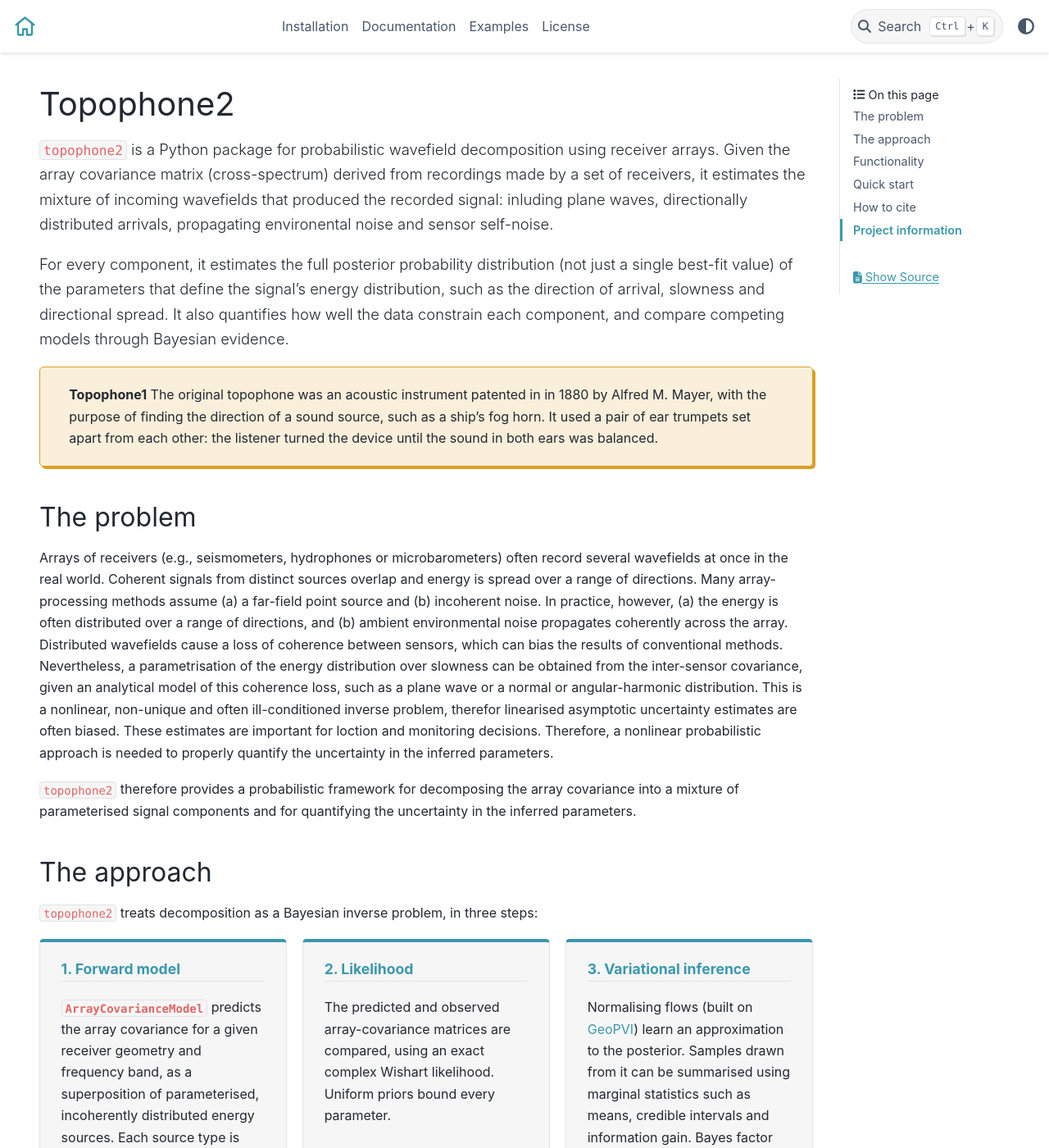
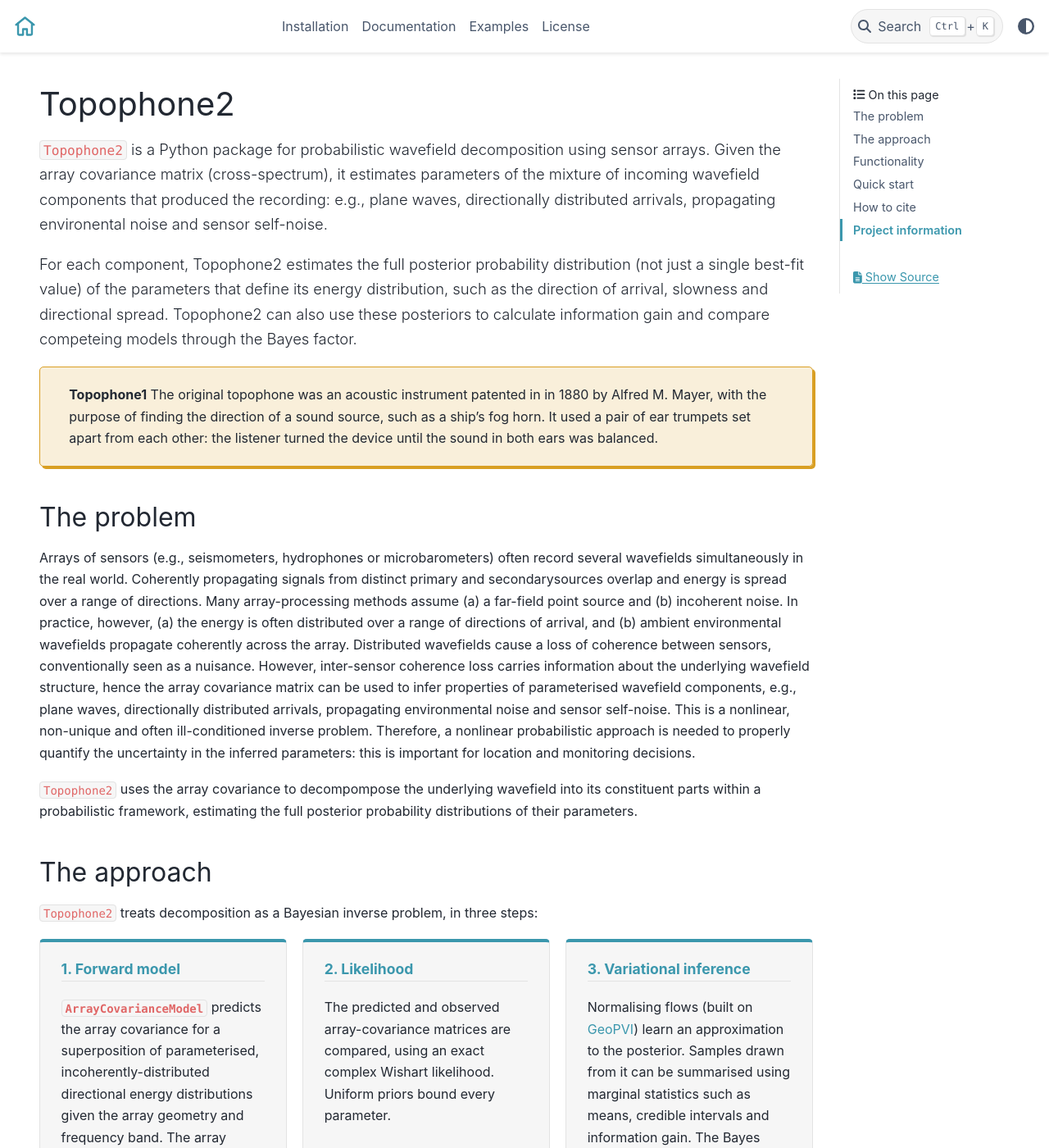
Before and after one commit to Claudia-Elijas/topophone2, a Sphinx documentation site: the page built from docs/source/index.rst, in a window 1280 px wide and 1400 px high. Shown: the whole window at 82% size. Built offline with Sphinx 7.4.7 and the PyData theme 0.15.4, drawn with Linux system fonts in a browser that asks for light colours; some of the changed text lies outside the part shown.

Commit message:
revising typos and citations

```diff
--- a/docs/source/documentation.rst
+++ b/docs/source/documentation.rst
@@ -1,7 +1,7 @@
 Documentation
 =============
 
-The API documentation for the topophone2 package is available in the following sections:
+The API documentation for the Topophone2 package is available in the following sections:
 
 .. toctree::
    :maxdepth: 2
--- a/docs/source/index.rst
+++ b/docs/source/index.rst
@@ -21,17 +21,17 @@
 
 .. container:: lead
 
-   ``topophone2`` is a Python package for probabilistic wavefield decomposition
-   using receiver arrays. Given the array covariance matrix (cross-spectrum)
-   derived from recordings made by a set of receivers, it estimates
-   the mixture of incoming wavefields that produced the recorded signal: inluding
-   plane waves, directionally distributed arrivals, propagating environental noise and sensor self-noise.
+   ``Topophone2`` is a Python package for probabilistic wavefield decomposition
+   using sensor arrays. Given the array covariance matrix (cross-spectrum), it estimates
+   parameters of the mixture of incoming wavefield components that produced the recording:
+   e.g., plane waves, directionally distributed arrivals, propagating environental noise and
+   sensor self-noise.
 
-   For every component, it estimates the full posterior probability distribution
-   (not just a single best-fit value) of the parameters that define the signal's
+   For each component, Topophone2 estimates the full posterior probability distribution
+   (not just a single best-fit value) of the parameters that define its
    energy distribution, such as the direction of arrival, slowness and directional
-   spread. It also quantifies how well the data constrain each component, and
-   compare competing models through Bayesian evidence.
+   spread. Topophone2 can also use these posteriors to calculate information gain and
+   compare competeing models through the Bayes factor.
 
 .. container:: topophone-banner
 
@@ -46,31 +46,29 @@
 The problem
 -----------
 
-Arrays of receivers (e.g., seismometers, hydrophones or microbarometers) often record several
-wavefields at once in the real world. Coherent signals from distinct sources overlap and energy
-is spread over a range of directions. Many array-processing methods assume
-(a) a far-field point source and (b) incoherent noise. In practice, however,
-(a) the energy is often distributed over a range of directions, and
-(b) ambient environmental noise propagates coherently across the array. Distributed wavefields
-cause a loss of coherence between sensors, which can bias the results of
-conventional methods. Nevertheless, a parametrisation of the energy
-distribution over slowness can be obtained from the inter-sensor covariance,
-given an analytical model of this coherence loss, such as a plane wave or a
-normal or angular-harmonic distribution. This is a nonlinear, non-unique and often
-ill-conditioned inverse problem, therefor linearised asymptotic uncertainty estimates
-are often biased. These estimates are important for loction and monitoring decisions.
-Therefore, a nonlinear probabilistic approach is needed to properly quantify the uncertainty
-in the inferred parameters.
+Arrays of sensors (e.g., seismometers, hydrophones or microbarometers) often record several
+wavefields simultaneously in the real world. Coherently propagating signals from distinct
+primary and secondarysources overlap and energy is spread over a range of directions.
+Many array-processing methods assume (a) a far-field point source and (b) incoherent noise.
+In practice, however, (a) the energy is often distributed over a range of directions of arrival, and
+(b) ambient environmental wavefields propagate coherently across the array. Distributed wavefields
+cause a loss of coherence between sensors, conventionally seen as a nuisance.
+However, inter-sensor coherence loss carries information about the underlying wavefield structure, hence
+the array covariance matrix can be used to infer properties of parameterised wavefield components, e.g., plane
+waves, directionally distributed arrivals, propagating environmental noise and sensor self-noise.
+This is a nonlinear, non-unique and often ill-conditioned inverse problem. Therefore, a nonlinear
+probabilistic approach is needed to properly quantify the uncertainty
+in the inferred parameters: this is important for location and monitoring decisions.
 
-``topophone2`` therefore provides a probabilistic framework for decomposing the
-array covariance into a mixture of parameterised signal components and for
-quantifying the uncertainty in the inferred parameters.
+``Topophone2`` uses the array covariance to decompompose the underlying wavefield into its
+constituent parts within a probabilistic framework, estimating the full posterior probability
+distributions of their parameters.
 
 
 The approach
 ------------
 
-``topophone2`` treats decomposition as a Bayesian inverse problem, in three steps:
+``Topophone2`` treats decomposition as a Bayesian inverse problem, in three steps:
 
 .. container:: home-grid steps
 
@@ -79,10 +77,10 @@
       .. rubric:: 1. Forward model
 
       :class:`~topophone2.modelling.ArrayCovarianceModel` predicts the array
-      covariance for a given receiver geometry and frequency band, as a
-      superposition of parameterised, incoherently distributed energy sources.
-      Each source type is described analytically by its characteristic
-      function.
+      covariance for a superposition of parameterised, incoherently-distributed
+      directional energy distributions given the array geometry and frequency band.
+      The array covariance is a sum of the characteristic functions of each component, weighted
+      by their total energies.
 
    .. container:: home-card
 
@@ -99,7 +97,7 @@
       `GeoPVI <https://github.com/XuebinZhaoZXB/GeoPVI>`_) learn an
       approximation to the posterior. Samples drawn from it can be summarised
       using marginal statistics such as means, credible intervals and information gain.
-      Bayes factor can be used to compare different models.
+      The Bayes factor can be used to compare different models.
 
 The whole workflow runs from a single call to
 :func:`topophone2.topophone.decompose`.
@@ -114,42 +112,42 @@
 
       .. rubric:: Applications
 
-      ``topophone2`` works with any array of receivers whose array-covariance matrix
-      can be estimated. Typical uses include:
+      ``Topophone2`` works with any array of sensors recording scalar wavefields
+      distributed incoherently according to an analytical distribution with a known
+      characteristic function. Typical uses include:
 
-      - direction-of-arrival estimation, with uncertainties;
-      - estimating signal-to-noise ratios;
-      - characterising directional spreading of energy, such as scattered or
-        multipath arrivals;
-      - quantifying the directionality of ambient noise fields;
-      - comparing competing source models through Bayesian evidence.
+      - Direction-of-arrival estimation, with uncertainties
+      - Estimating signal-to-noise ratios
+      - Characterising the directional spread of energy from distributed primary or secondary sources
+      - Quantifying the directionality of ambient enviromental wavefields
+      - Comparing competing source models through Bayesian evidence
 
    .. container:: home-card
 
       .. rubric:: Features
 
-      - Analytical array-covariance forward models for point sources (plane
-        waves), normally and skew-normally distributed energy in slowness,
-        isotropic noise (2D or 3D), anisotropic noise fields expanded in
-        cylindrical or spherical harmonics, and user-defined characteristic
-        functions.
+      - Analytical array-covariance forward models for degenerate (plane wave),
+        normally and skew-normally distributed energy in slowness,
+        (an)isotropic angular-harmonic fields (2D or 3D),
+        and user-defined characteristic functions.
       - Exact gradients of the forward model, for efficient gradient-based
         optimisation.
       - Probabilistic inversion by normalising-flow variational inference, with
         optional mean-field approximation.
-      - Optional joint inversion with a noise-only covariance to constrain
-        environmental noise and sensor self-noise.
+      - Optional joint inversion with noise-only data to constrain noise components.
       - Posterior analysis tools: marginal densities, credible intervals,
         information content and evidence (via `harmonic <https://github.com/astro-informatics/harmonic>`_).
-      - Utilities for signal processing (FFT, windowing, Slepian tapers, sample
-        covariance estimation, beamforming) and for reading and writing input
-        data and configuration files.
+      - Some utilities for reading and writing input
+        data and configuration files and for signal processing (FFT, windowing, Slepian tapers,
+        sample-covariance estimation, beamforming).
 
 
 Quick start
 -----------
 
-After :doc:`installing <setup>` the package, a decomposition looks like this:
+After :doc:`installing <setup>` the package, decompose an array covariance matrix with a single call to
+:func:`topophone2.topophone.decompose` and :func:`topophone2.utils.read.read_txt` to read the input data.
+
 
 .. code-block:: python
 
@@ -188,7 +186,7 @@
 How to cite
 -----------
 
-If you use ``topophone2`` in your research, please cite the following paper:
+If you use ``Topophone2`` in your research, please cite the following paper:
 
 .. container:: cite-card cite-main
 
@@ -213,7 +211,7 @@
 
       </details>
 
-``topophone2`` is built on the following open-source packages, which should
+``Topophone2`` is built on the following open-source packages, which should
 also be cited if used in your research:
 
 .. container:: cite-grid
--- a/docs/source/topophone2.utils.rst
+++ b/docs/source/topophone2.utils.rst
@@ -1,7 +1,7 @@
 Code utilities
 ==============
 
-The ``topophone2.utils`` subpackage provides utility functions that support the core functionality of the TopoPhone2 package:
+The ``topophone2.utils`` subpackage provides utility functions that support the core functionality of the Topophone2 package:
 the reading module (reading and parsing data files), the mathematical module (density functions, besel functions, legendre polynomials ...) and
 the signal processing module (digital signal processing tasks such as filtering, Fourier transforms, and spectral analysis...).
 
```
Also changed, not shown: README.md (+10 -37 lines), docs/source/examples.rst (+7 -7 lines), 3 other files.
